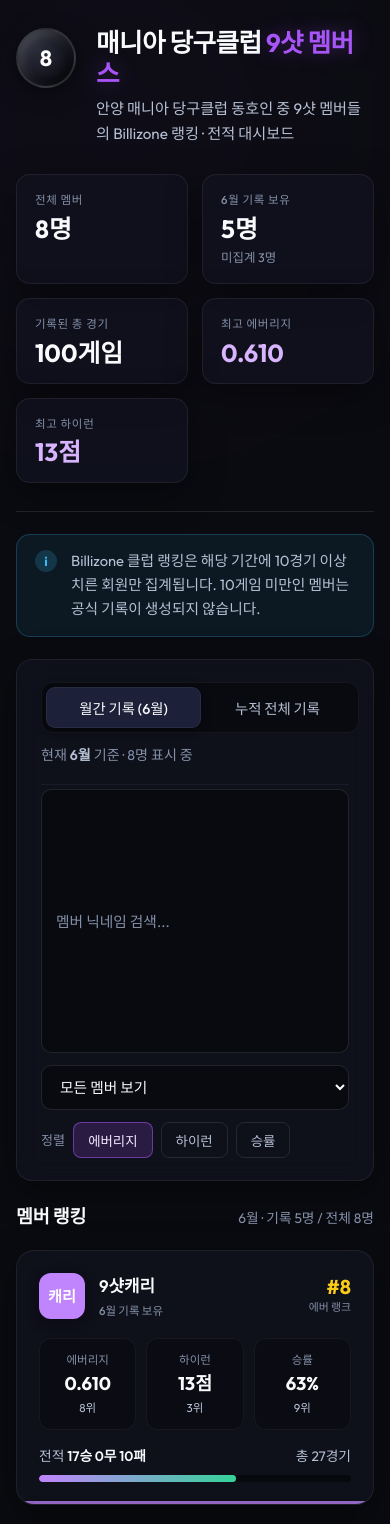
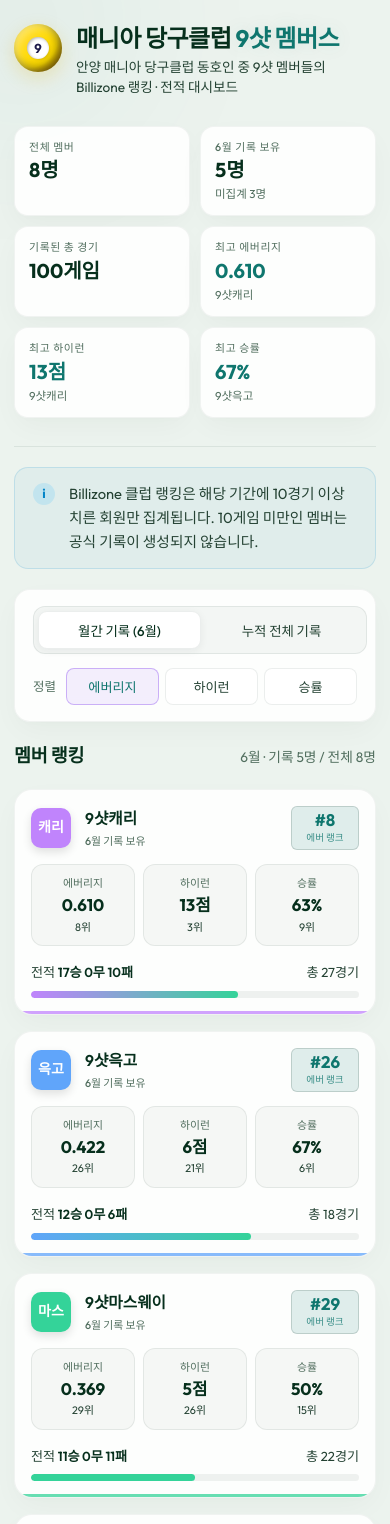
Before and after one commit to bloodmas78/bloodmas78.github.io, a React (Vite) app: page / in a window 390 px wide. Shown: the top 1524 px of the page. Built offline with nearby package versions, Linux system fonts and the light colour scheme.

Commit message:
Update Cussor work 2

```diff
--- a/src/App.css
+++ b/src/App.css
@@ -51,17 +51,31 @@
 .billiard-ball {
   width: 56px;
   height: 56px;
-  background: radial-gradient(circle at 35% 35%, #2a2c3a 0%, #0d0e15 80%);
+  background: radial-gradient(circle at 32% 32%, #ffd91c 0%, #ffdd00 60%, #854d0e 100%);
   border-radius: 50%;
   display: flex;
   align-items: center;
   justify-content: center;
-  font-size: 22px;
-  font-weight: 700;
-  color: #fff;
-  border: 2px solid rgba(255, 255, 255, 0.12);
-  box-shadow: 0 4px 20px rgba(0, 0, 0, 0.5), inset -4px -4px 12px rgba(0, 0, 0, 0.6), inset 4px 4px 12px rgba(255, 255, 255, 0.2);
   flex-shrink: 0;
+  box-shadow: 0 6px 18px rgba(234, 179, 8, 0.22),
+    inset -4px -4px 10px rgba(0, 0, 0, 0.45),
+    inset 4px 4px 10px rgba(255, 255, 255, 0.4);
+}
+
+.ball-number {
+  width: 26px;
+  height: 26px;
+  background: #ffffff;
+  border-radius: 50%;
+  display: flex;
+  align-items: center;
+  justify-content: center;
+  font-size: 15px;
+  font-weight: 800;
+  color: #1e1b4b;
+  box-shadow: inset 1px 1px 3px rgba(0, 0, 0, 0.3), 1px 1px 2px rgba(0, 0, 0, 0.1);
+  font-family: var(--font-sans);
+  line-height: 1;
 }
 
 .logo-text h1 {
@@ -89,7 +103,7 @@
 /* Quick Stats Panel */
 .quick-stats {
   display: grid;
-  grid-template-columns: repeat(auto-fit, minmax(160px, 1fr));
+  grid-template-columns: repeat(auto-fit, minmax(120px, 1fr));
   gap: 14px;
   width: 100%;
 }
@@ -122,7 +136,7 @@
 }
 
 .quick-stat-card .value.highlight {
-  color: #d8b4fe;
+  color: var(--accent-neon);
 }
 
 .quick-stat-card .sub-value {
@@ -197,10 +211,10 @@
 
 .toggle-group {
   display: flex;
-  background: rgba(0, 0, 0, 0.35);
+  background: var(--overlay-bg);
   padding: 4px;
   border-radius: 12px;
-  border: 1px solid rgba(255, 255, 255, 0.05);
+  border: 1px solid var(--border-color);
 }
 
 .toggle-btn {
@@ -217,10 +231,10 @@
 }
 
 .toggle-btn.active {
-  background: var(--bg-tertiary);
+  background: var(--bg-secondary);
   color: var(--text-primary);
-  box-shadow: 0 2px 10px rgba(0, 0, 0, 0.45);
-  border: 1px solid rgba(255, 255, 255, 0.06);
+  box-shadow: 0 2px 8px rgba(15, 23, 42, 0.06);
+  border: 1px solid var(--border-color);
 }
 
 .filter-controls {
@@ -230,15 +244,34 @@
   align-items: center;
   width: 100%;
   padding-top: 4px;
-  border-top: 1px solid rgba(255, 255, 255, 0.05);
+  border-top: 1px solid var(--border-color);
+}
+
+.search-wrapper {
+  position: relative;
+  flex: 1 1 240px;
+  max-width: 320px;
+}
+
+.search-icon {
+  position: absolute;
+  left: 14px;
+  top: 50%;
+  transform: translateY(-50%);
+  width: 17px;
+  height: 17px;
+  color: var(--text-muted);
+  pointer-events: none;
+  transition: color 0.2s ease;
 }
 
 .search-input {
-  flex: 1 1 240px;
-  background: rgba(0, 0, 0, 0.35);
+  width: 100%;
+  box-sizing: border-box;
+  background: var(--bg-secondary);
   border: 1px solid var(--border-color);
   border-radius: 10px;
-  padding: 11px 14px;
+  padding: 11px 14px 11px 40px;
   color: var(--text-primary);
   font-family: var(--font-sans);
   font-size: 0.92rem;
@@ -252,11 +285,15 @@
 .search-input:focus {
   outline: none;
   border-color: var(--accent-neon);
-  box-shadow: 0 0 0 3px rgba(168, 85, 247, 0.15);
+  box-shadow: 0 0 0 3px var(--accent-neon-glow);
+}
+
+.search-wrapper:focus-within .search-icon {
+  color: var(--accent-neon);
 }
 
 .filter-select {
-  background: rgba(0, 0, 0, 0.35);
+  background: var(--bg-secondary);
   border: 1px solid var(--border-color);
   border-radius: 10px;
   padding: 11px 14px;
@@ -288,7 +325,7 @@
 }
 
 .sort-btn {
-  background: transparent;
+  background: var(--bg-secondary);
   border: 1px solid var(--border-color);
   color: var(--text-secondary);
   padding: 7px 14px;
@@ -301,14 +338,15 @@
 }
 
 .sort-btn:hover {
-  background: rgba(255, 255, 255, 0.04);
+  background: var(--bg-tertiary);
   color: var(--text-primary);
+  border-color: var(--border-color-hover);
 }
 
 .sort-btn.active {
-  background: rgba(168, 85, 247, 0.18);
-  color: #f3e8ff;
-  border-color: rgba(168, 85, 247, 0.55);
+  background: rgba(124, 58, 237, 0.08);
+  color: var(--accent-neon);
+  border-color: rgba(124, 58, 237, 0.35);
 }
 
 /* Members Section */
@@ -363,12 +401,12 @@
 .member-card:hover {
   transform: translateY(-3px);
   border-color: color-mix(in srgb, var(--accent-color) 55%, transparent);
-  box-shadow: 0 14px 36px rgba(0, 0, 0, 0.45);
+  box-shadow: var(--card-shadow-hover);
 }
 
 .member-card.no-stats {
   border-style: dashed;
-  border-color: rgba(255, 255, 255, 0.1);
+  border-color: var(--border-color);
 }
 
 /* Card Header */
@@ -388,7 +426,7 @@
   font-size: 0.95rem;
   font-weight: 700;
   color: #fff;
-  box-shadow: 0 4px 14px rgba(0, 0, 0, 0.35);
+  box-shadow: 0 4px 10px rgba(0, 0, 0, 0.12);
   flex-shrink: 0;
 }
 
@@ -416,28 +454,35 @@
 }
 
 .member-card.no-stats .member-name-info .badge {
-  color: #fbbf24;
+  color: #d97706;
 }
 
 .rank-badge {
   margin-left: auto;
   display: flex;
   flex-direction: column;
-  align-items: flex-end;
+  align-items: center;
+  justify-content: center;
+  background: var(--accent-neon-glow);
+  border: 1px solid var(--border-color-hover);
+  border-radius: 8px;
+  padding: 6px 12px;
+  min-width: 60px;
   flex-shrink: 0;
 }
 
 .rank-badge .rank-num {
-  font-size: 1.25rem;
+  font-size: 1.18rem;
   font-weight: 700;
-  color: #facc15;
-  line-height: 1;
+  color: var(--accent-neon);
+  line-height: 1.1;
 }
 
 .rank-badge .rank-label {
-  font-size: 0.68rem;
-  color: var(--text-muted);
-  margin-top: 2px;
+  font-size: 0.65rem;
+  color: var(--accent-neon);
+  opacity: 0.8;
+  margin-top: 1px;
 }
 
 /* Card Body */
@@ -454,8 +499,8 @@
 }
 
 .stat-box {
-  background: rgba(0, 0, 0, 0.28);
-  border: 1px solid rgba(255, 255, 255, 0.05);
+  background: var(--overlay-bg-dense);
+  border: 1px solid var(--border-color);
   border-radius: 12px;
   padding: 12px 8px;
   display: flex;
@@ -505,7 +550,7 @@
 
 .winrate-bar-container {
   height: 7px;
-  background: rgba(0, 0, 0, 0.45);
+  background: var(--winrate-bar-bg);
   border-radius: 999px;
   overflow: hidden;
 }
@@ -525,9 +570,9 @@
   padding: 22px 16px;
   gap: 10px;
   text-align: center;
-  background: rgba(0, 0, 0, 0.22);
+  background: var(--overlay-bg-dense);
   border-radius: 12px;
-  border: 1px dashed rgba(255, 255, 255, 0.08);
+  border: 1px dashed var(--border-color);
 }
 
 .empty-icon {
@@ -605,27 +650,75 @@
 /* Media Queries */
 @media (max-width: 768px) {
   .dashboard-container {
-    padding: 28px 16px 40px;
-    gap: 22px;
+    padding: 24px 14px 36px;
+    gap: 20px;
+  }
+
+  .bg-glow {
+    width: 280px;
+    height: 280px;
+    filter: blur(90px);
   }
 
   .header-logo {
     align-items: flex-start;
+    gap: 14px;
   }
 
-  .filter-controls {
-    flex-direction: column;
-    align-items: stretch;
+  .billiard-ball {
+    width: 48px;
+    height: 48px;
   }
 
-  .sort-by-group {
-    margin-left: 0;
-    width: 100%;
+  .ball-number {
+    width: 22px;
+    height: 22px;
+    font-size: 13px;
+  }
+
+  .logo-text h1 {
+    font-size: 1.5rem;
+    margin-bottom: 4px;
+  }
+
+  .subtitle {
+    font-size: 0.85rem;
+    line-height: 1.5;
+  }
+
+  /* Compact Quick Stats Grid on Mobile */
+  .quick-stats {
+    grid-template-columns: repeat(2, 1fr);
+    gap: 10px;
+  }
+
+  .quick-stat-card {
+    padding: 12px 14px;
+    gap: 4px;
+  }
+
+  .quick-stat-card .label {
+    font-size: 0.68rem;
+  }
+
+  .quick-stat-card .value {
+    font-size: 1.25rem;
+  }
+
+  .quick-stat-card .sub-value {
+    font-size: 0.72rem;
+  }
+
+  /* Compact Control Panel */
+  .control-panel {
+    padding: 16px 18px;
+    gap: 14px;
   }
 
   .control-panel-top {
     flex-direction: column;
     align-items: stretch;
+    gap: 10px;
   }
 
   .toggle-group {
@@ -635,9 +728,135 @@
   .toggle-btn {
     flex: 1;
     text-align: center;
+    padding: 8px 12px;
+    font-size: 0.84rem;
   }
 
+  .control-hint {
+    font-size: 0.8rem;
+    text-align: center;
+  }
+
+  /* 2-Column Controls Grid on Mobile */
+  .filter-controls {
+    display: grid;
+    grid-template-columns: 1fr 1fr;
+    gap: 10px;
+    padding-top: 12px;
+  }
+
+  .search-wrapper {
+    grid-column: 1 / 2;
+    max-width: none;
+    width: 100%;
+  }
+
+  .filter-select {
+    grid-column: 2 / 3;
+    min-width: 0;
+    width: 100%;
+    padding: 11px 10px;
+    font-size: 0.86rem;
+  }
+
+  .sort-by-group {
+    grid-column: 1 / -1;
+    margin-left: 0;
+    width: 100%;
+    display: grid;
+    grid-template-columns: auto 1fr 1fr 1fr;
+    align-items: center;
+    gap: 6px;
+    margin-top: 4px;
+  }
+
+  .sort-label {
+    font-size: 0.78rem;
+    padding-right: 4px;
+  }
+
+  .sort-by-group .sort-btn {
+    padding: 8px 6px;
+    font-size: 0.82rem;
+    text-align: center;
+  }
+
+  /* Compact Member Cards */
   .members-grid {
     grid-template-columns: 1fr;
+    gap: 16px;
+  }
+
+  .member-card {
+    padding: 16px;
+    gap: 14px;
+  }
+
+  .avatar {
+    width: 40px;
+    height: 40px;
+    font-size: 0.88rem;
+    border-radius: 10px;
+  }
+
+  .member-name-info h3 {
+    font-size: 0.98rem;
+  }
+
+  .member-name-info .badge {
+    font-size: 0.68rem;
+  }
+
+  .rank-badge {
+    padding: 4px 8px;
+    min-width: 50px;
+    border-radius: 6px;
+  }
+
+  .rank-badge .rank-num {
+    font-size: 1.05rem;
+  }
+
+  .rank-badge .rank-label {
+    font-size: 0.6rem;
+  }
+
+  .stats-row {
+    gap: 8px;
+  }
+
+  .stat-box {
+    padding: 10px 4px;
+    gap: 4px;
+  }
+
+  .stat-box .stat-label {
+    font-size: 0.68rem;
+  }
+
+  .stat-box .stat-value {
+    font-size: 1.05rem;
+  }
+
+  .stat-box .stat-rank {
+    font-size: 0.68rem;
+  }
+
+  .record-text {
+    font-size: 0.82rem;
+  }
+
+  .empty-stats {
+    padding: 16px 12px;
+    gap: 8px;
+  }
+
+  .empty-title {
+    font-size: 0.88rem;
+  }
+
+  .empty-desc {
+    font-size: 0.78rem;
+    max-width: none;
   }
 }
--- a/src/App.tsx
+++ b/src/App.tsx
@@ -9,8 +9,6 @@ const MIN_GAMES_NOTICE =
 function App() {
   const [activeTab, setActiveTab] = useState<'monthly' | 'allTime'>('monthly')
   const [sortBy, setSortBy] = useState<'average' | 'highrun' | 'winRate'>('average')
-  const [searchQuery, setSearchQuery] = useState('')
-  const [filterMode, setFilterMode] = useState<'all' | 'hasMonthly' | 'hasAllTime'>('all')
 
   const getActiveStats = (member: Member): StatDetail | null => {
     return activeTab === 'monthly' ? member.monthly : member.allTime
@@ -18,16 +16,7 @@ function App() {
 
   const periodLabel = activeTab === 'monthly' ? monthlyLabel : '누적 전체'
 
-  const processedMembers = memberData
-    .filter((member) => {
-      const matchesSearch = member.nickname.toLowerCase().includes(searchQuery.toLowerCase())
-      if (!matchesSearch) return false
-
-      if (filterMode === 'hasMonthly' && !member.monthly) return false
-      if (filterMode === 'hasAllTime' && !member.allTime) return false
-
-      return true
-    })
+  const processedMembers = [...memberData]
     .sort((a, b) => {
       const aStats = getActiveStats(a)
       const bStats = getActiveStats(b)
@@ -54,17 +43,40 @@ function App() {
     return acc + stats.win + stats.draw + stats.loss
   }, 0)
 
-  const statsPool = memberData
-    .map((member) => getActiveStats(member))
-    .filter((stats): stats is StatDetail => stats !== null)
+  // Find members with stats in the current tab
+  const membersWithStatsList = memberData
+    .map((member) => ({ member, stats: getActiveStats(member) }))
+    .filter((item): item is { member: Member; stats: StatDetail } => item.stats !== null)
 
-  const highestAverage = statsPool.length
-    ? Math.max(...statsPool.map((stats) => stats.average))
-    : 0
+  // Highest Average
+  let highestAverageMember: { nickname: string; value: number } | null = null
+  if (membersWithStatsList.length > 0) {
+    const sortedByAvg = [...membersWithStatsList].sort((a, b) => b.stats.average - a.stats.average)
+    highestAverageMember = {
+      nickname: sortedByAvg[0].member.nickname,
+      value: sortedByAvg[0].stats.average,
+    }
+  }
 
-  const highestHighrun = statsPool.length
-    ? Math.max(...statsPool.map((stats) => stats.highrun))
-    : 0
+  // Highest Highrun
+  let highestHighrunMember: { nickname: string; value: number } | null = null
+  if (membersWithStatsList.length > 0) {
+    const sortedByHR = [...membersWithStatsList].sort((a, b) => b.stats.highrun - a.stats.highrun)
+    highestHighrunMember = {
+      nickname: sortedByHR[0].member.nickname,
+      value: sortedByHR[0].stats.highrun,
+    }
+  }
+
+  // Highest Win Rate
+  let highestWinRateMember: { nickname: string; value: number } | null = null
+  if (membersWithStatsList.length > 0) {
+    const sortedByWR = [...membersWithStatsList].sort((a, b) => b.stats.winRate - a.stats.winRate)
+    highestWinRateMember = {
+      nickname: sortedByWR[0].member.nickname,
+      value: sortedByWR[0].stats.winRate,
+    }
+  }
 
   return (
     <div className="dashboard-container">
@@ -73,7 +85,9 @@ function App() {
 
       <header className="dashboard-header animate-fade-in">
         <div className="header-logo">
-          <span className="billiard-ball">8</span>
+          <div className="billiard-ball">
+            <span className="ball-number">9</span>
+          </div>
           <div className="logo-text">
             <h1>매니아 당구클럽 <span className="highlight-text">9샷 멤버스</span></h1>
             <p className="subtitle">
@@ -101,14 +115,29 @@ function App() {
           <div className="quick-stat-card">
             <span className="label">최고 에버리지</span>
             <span className="value highlight">
-              {statsPool.length ? highestAverage.toFixed(3) : '-'}
+              {highestAverageMember ? highestAverageMember.value.toFixed(3) : '-'}
             </span>
+            {highestAverageMember && (
+              <span className="sub-value">{highestAverageMember.nickname}</span>
+            )}
           </div>
           <div className="quick-stat-card">
             <span className="label">최고 하이런</span>
             <span className="value highlight">
-              {statsPool.length ? `${highestHighrun}점` : '-'}
+              {highestHighrunMember ? `${highestHighrunMember.value}점` : '-'}
             </span>
+            {highestHighrunMember && (
+              <span className="sub-value">{highestHighrunMember.nickname}</span>
+            )}
+          </div>
+          <div className="quick-stat-card">
+            <span className="label">최고 승률</span>
+            <span className="value highlight">
+              {highestWinRateMember ? `${highestWinRateMember.value}%` : '-'}
+            </span>
+            {highestWinRateMember && (
+              <span className="sub-value">{highestWinRateMember.nickname}</span>
+            )}
           </div>
         </div>
       </header>
@@ -136,30 +165,6 @@ function App() {
               누적 전체 기록
             </button>
           </div>
-
-          <p className="control-hint">
-            현재 <strong>{periodLabel}</strong> 기준 · {processedMembers.length}명 표시 중
-          </p>
-        </div>
-
-        <div className="filter-controls">
-          <input
-            type="text"
-            className="search-input"
-            placeholder="멤버 닉네임 검색..."
-            value={searchQuery}
-            onChange={(e) => setSearchQuery(e.target.value)}
-          />
-
-          <select
-            className="filter-select"
-            value={filterMode}
-            onChange={(e) => setFilterMode(e.target.value as 'all' | 'hasMonthly' | 'hasAllTime')}
-          >
-            <option value="all">모든 멤버 보기</option>
-            <option value="hasMonthly">월간 기록 보유자만</option>
-            <option value="hasAllTime">누적 기록 보유자만</option>
-          </select>
 
           <div className="sort-by-group">
             <span className="sort-label">정렬</span>
--- a/src/index.css
+++ b/src/index.css
@@ -1,26 +1,31 @@
 @import url('https://fonts.googleapis.com/css2?family=Outfit:wght@300;400;500;600;700&display=swap');
 
 :root {
-  --bg-primary: #0a0b10;
-  --bg-secondary: #121420;
-  --bg-tertiary: #1c2038;
+  --bg-primary: #ecf3ee;
+  --bg-secondary: #ffffff;
+  --bg-tertiary: #dbe7df;
 
-  --text-primary: #f8fafc;
-  --text-secondary: #b6c0d4;
-  --text-muted: #8490a8;
+  --text-primary: #062f1c;
+  --text-secondary: #244233;
+  --text-muted: #526f5f;
 
-  --accent-neon: #a855f7;
-  --accent-neon-glow: rgba(168, 85, 247, 0.35);
-  --accent-info: #38bdf8;
-  --accent-info-bg: rgba(56, 189, 248, 0.08);
-  --accent-info-border: rgba(56, 189, 248, 0.22);
-  --border-color: rgba(255, 255, 255, 0.1);
-  --border-color-hover: rgba(255, 255, 255, 0.22);
+  --accent-neon: #0f766e;
+  --accent-neon-glow: rgba(15, 118, 110, 0.12);
+  --accent-info: #0284c7;
+  --accent-info-bg: rgba(2, 132, 199, 0.05);
+  --accent-info-border: rgba(2, 132, 199, 0.15);
+  --border-color: rgba(6, 47, 28, 0.08);
+  --border-color-hover: rgba(6, 47, 28, 0.16);
 
   --font-sans: 'Outfit', system-ui, -apple-system, sans-serif;
-  --card-shadow: 0 10px 36px 0 rgba(0, 0, 0, 0.42);
-  --glass-bg: rgba(16, 18, 30, 0.82);
-  --glass-border: 1px solid rgba(255, 255, 255, 0.07);
+  --card-shadow: 0 10px 30px -4px rgba(6, 47, 28, 0.04), 0 4px 12px -2px rgba(6, 47, 28, 0.02);
+  --card-shadow-hover: 0 20px 40px -4px rgba(6, 47, 28, 0.08), 0 8px 20px -2px rgba(6, 47, 28, 0.03);
+  --glass-bg: rgba(255, 255, 255, 0.88);
+  --glass-border: 1px solid rgba(6, 47, 28, 0.05);
+
+  --overlay-bg: rgba(6, 47, 28, 0.04);
+  --overlay-bg-dense: rgba(6, 47, 28, 0.03);
+  --winrate-bar-bg: rgba(6, 47, 28, 0.06);
 }
 
 body {
@@ -46,13 +51,27 @@ body {
 
 /* Animations */
 @keyframes fadeIn {
-  from { opacity: 0; transform: translateY(-10px); }
-  to { opacity: 1; transform: translateY(0); }
+  from {
+    opacity: 0;
+    transform: translateY(-10px);
+  }
+
+  to {
+    opacity: 1;
+    transform: translateY(0);
+  }
 }
 
 @keyframes slideUp {
-  from { opacity: 0; transform: translateY(20px); }
-  to { opacity: 1; transform: translateY(0); }
+  from {
+    opacity: 0;
+    transform: translateY(20px);
+  }
+
+  to {
+    opacity: 1;
+    transform: translateY(0);
+  }
 }
 
 .animate-fade-in {
```
Also changed, not shown: 1 other file (tests, documents, lock files or other folders).
